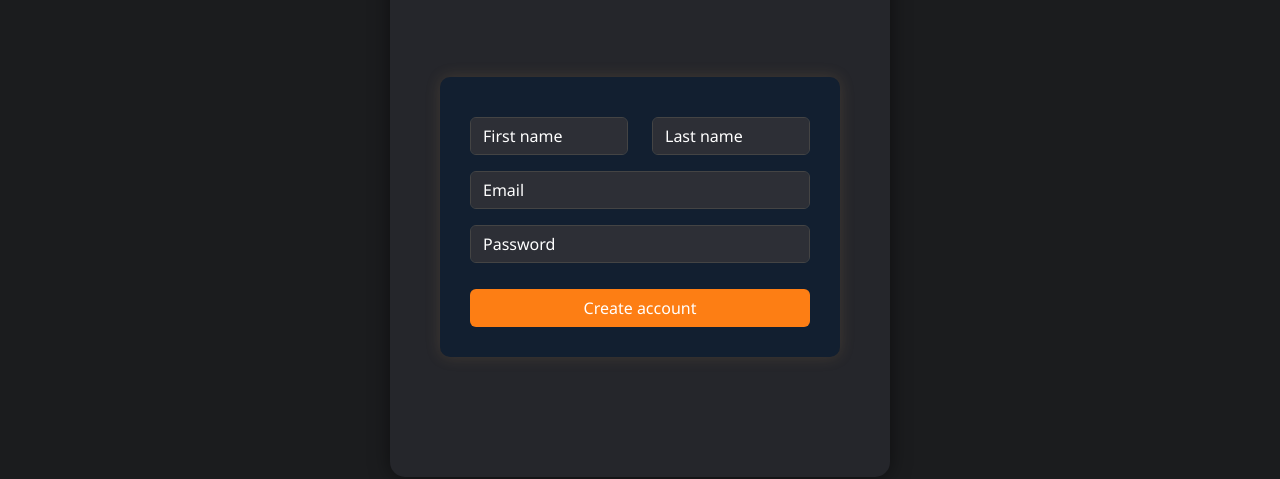
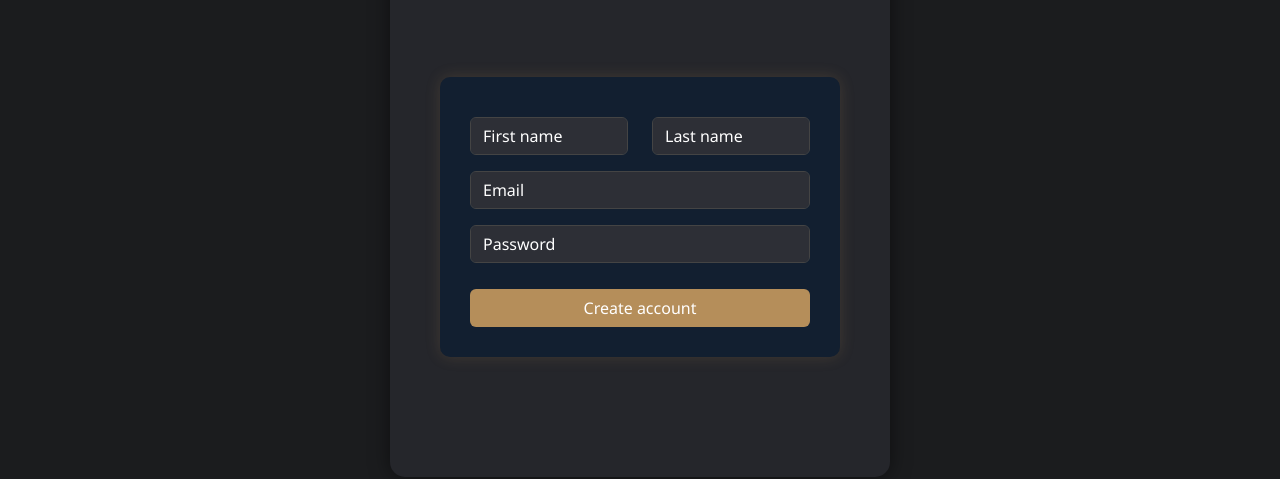
Before and after one commit to bida24-067/KahiyaCo, a plain HTML site: page signuptest.html in a window 1280 px wide. Shown: the part 321-800 px from the top of the page. Drawn offline with nearby package versions, Linux system fonts and the light colour scheme.

Commit message:
Update account.css

```diff
--- a/account.css
+++ b/account.css
@@ -44,12 +44,12 @@
     }
 
     .btn-orange {
-      background-color: #fd7e14;
+      background-color: #B58E5A;
       color: #fff;
     }
 
     .btn-orange:hover {
-      background-color: #e06c0c;
+      background-color: #101C2C;
       color: #fff;
     }
 
```
